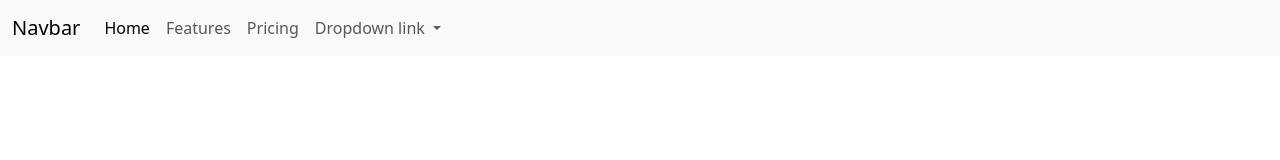
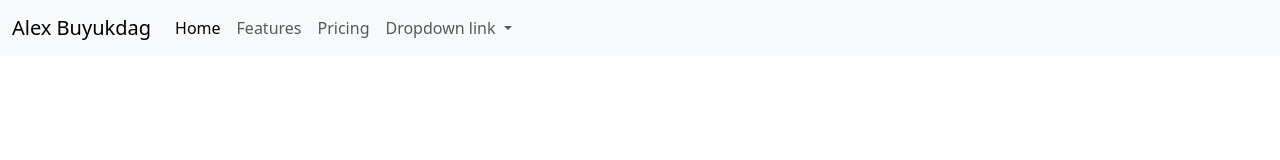
Before and after one commit to BuyukdagAlex/jvjs11, a plain HTML site: page index.html in a window 1280 px wide. Shown: the top 160 px of the page. Drawn offline with nearby package versions, Linux system fonts and the light colour scheme.

Commit message:
second commit

```diff
--- a/index.html
+++ b/index.html
@@ -10,7 +10,7 @@
     <header>
         <nav class="navbar navbar-expand-lg bg-body-tertiary">
             <div class="container-fluid">
-              <a class="navbar-brand" href="#">Navbar</a>
+              <a class="navbar-brand" href="#">Alex Buyukdag</a>
               <button class="navbar-toggler" type="button" data-bs-toggle="collapse" data-bs-target="#navbarNavDropdown" aria-controls="navbarNavDropdown" aria-expanded="false" aria-label="Toggle navigation">
                 <span class="navbar-toggler-icon"></span>
               </button>
```
